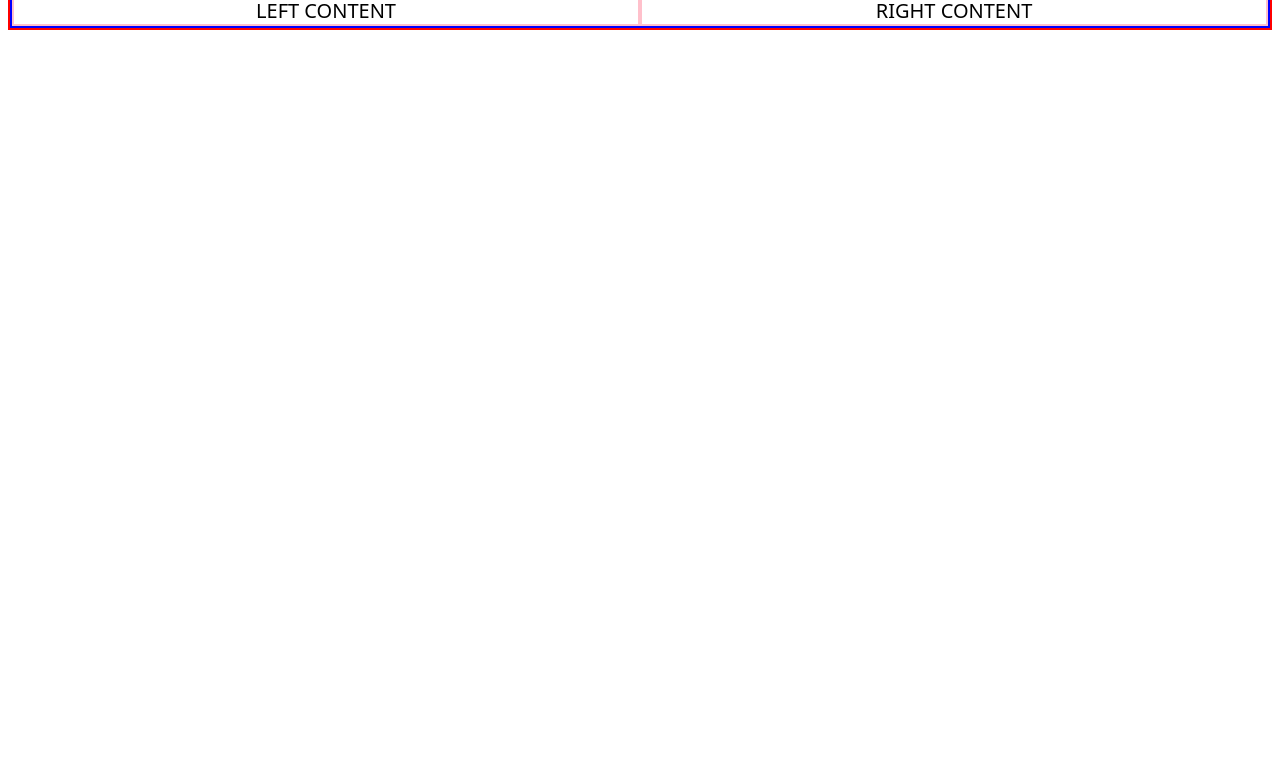
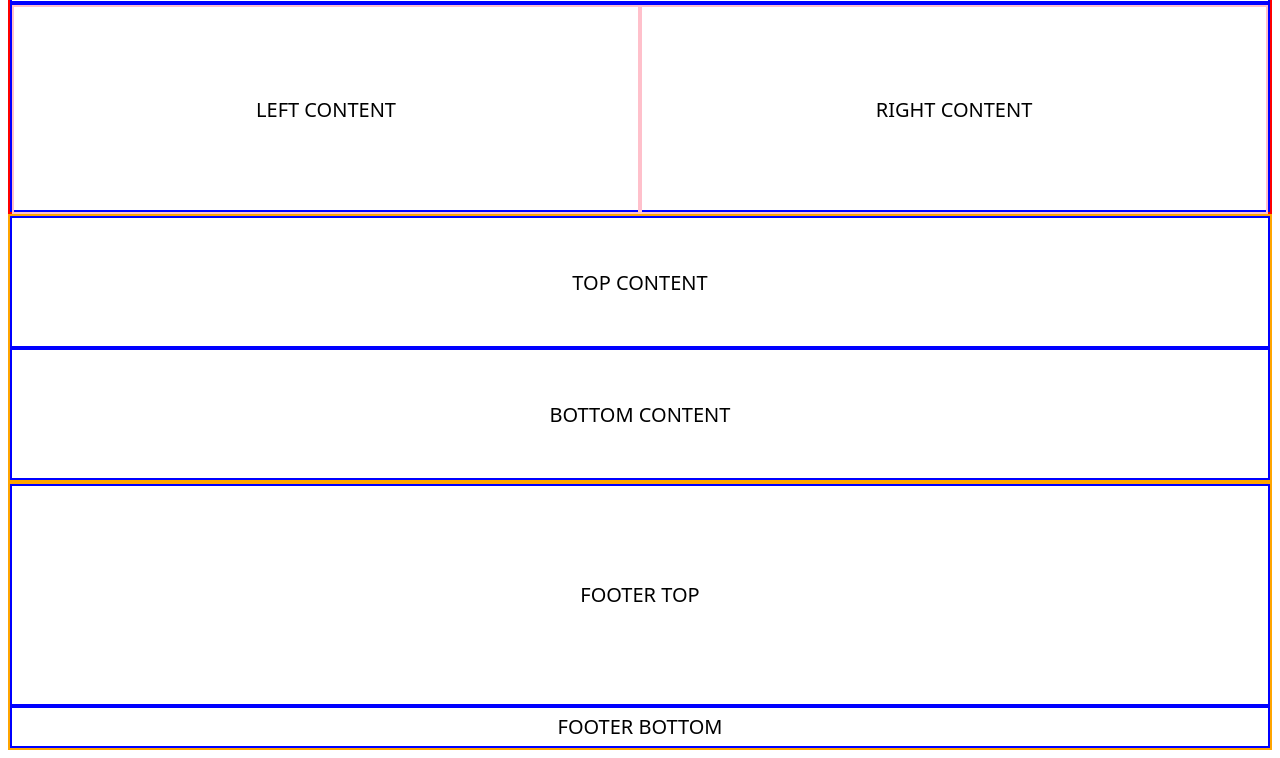
Before and after one commit to cdanni91/landing-page-practice, a plain HTML site: page index.html in a window 1280 px wide. Shown: the part 62-820 px from the top of the page. Drawn offline with Linux system fonts and the light colour scheme.

Commit message:
Add content and footer

```diff
--- a/index.html
+++ b/index.html
@@ -37,12 +37,24 @@
 
 
 <content>
+    <div class="content top">
+        TOP CONTENT
+    </div>
 
+    <div class="content bottom">
+        BOTTOM CONTENT
+    </div>
 </content>
 
 
 <footer>
+    <div class="footer top">
+        FOOTER TOP
+    </div>
 
+    <div class="footer bottom">
+        FOOTER BOTTOM
+    </div>
 </footer>
 
 
--- a/styles.css
+++ b/styles.css
@@ -18,11 +18,17 @@ a {
     text-decoration: none;
 }
 
+body {
+    display: flex;
+    flex-direction: column;
+    /* height: 100vh; */
+}
 
 /* HEADER STYLES */
 
 header {
     border: 2px solid red;
+    height: 33vh;
 
     display: flex;
     flex-direction: column;
@@ -31,6 +37,7 @@ header {
     header .top {
         border: 2px solid blue;
         padding: 5px;
+        height: 20%;
 
         display: flex;
 
@@ -49,6 +56,7 @@ header {
 
     header .content {
         border: 2px solid blue;
+        height: 100%;
 
         display: flex;
 
@@ -73,3 +81,60 @@ header {
             align-items: center;
 
         }
+
+/* CONTENT STYLES */
+
+content {
+    border: 2px solid orange;
+    height: 33vh;
+
+    display: flex;
+    flex-direction: column;
+}
+
+    content .top {
+        border: 2px solid blue;
+        height: 50%;
+
+        display: flex;
+        justify-content: center;
+        align-items: center;
+    }
+
+    content .bottom {
+        border: 2px solid blue;
+        height: 50%;
+
+        display: flex;
+        justify-content: center;
+        align-items: center;
+    }
+
+
+/* FOOTER STYLES */
+
+footer {
+    border: 2px solid orange;
+    height: 33vh;
+
+    display: flex;
+    flex-direction: column;
+}
+
+    footer .top {
+        border: 2px solid blue;
+        height: 85%;
+
+        display: flex;
+        justify-content: center;
+        align-items: center;
+    }
+
+    footer .bottom {
+        border: 2px solid blue;
+        height: 15%;
+
+        display: flex;
+        justify-content: center;
+        align-items: center;
+    }
```
